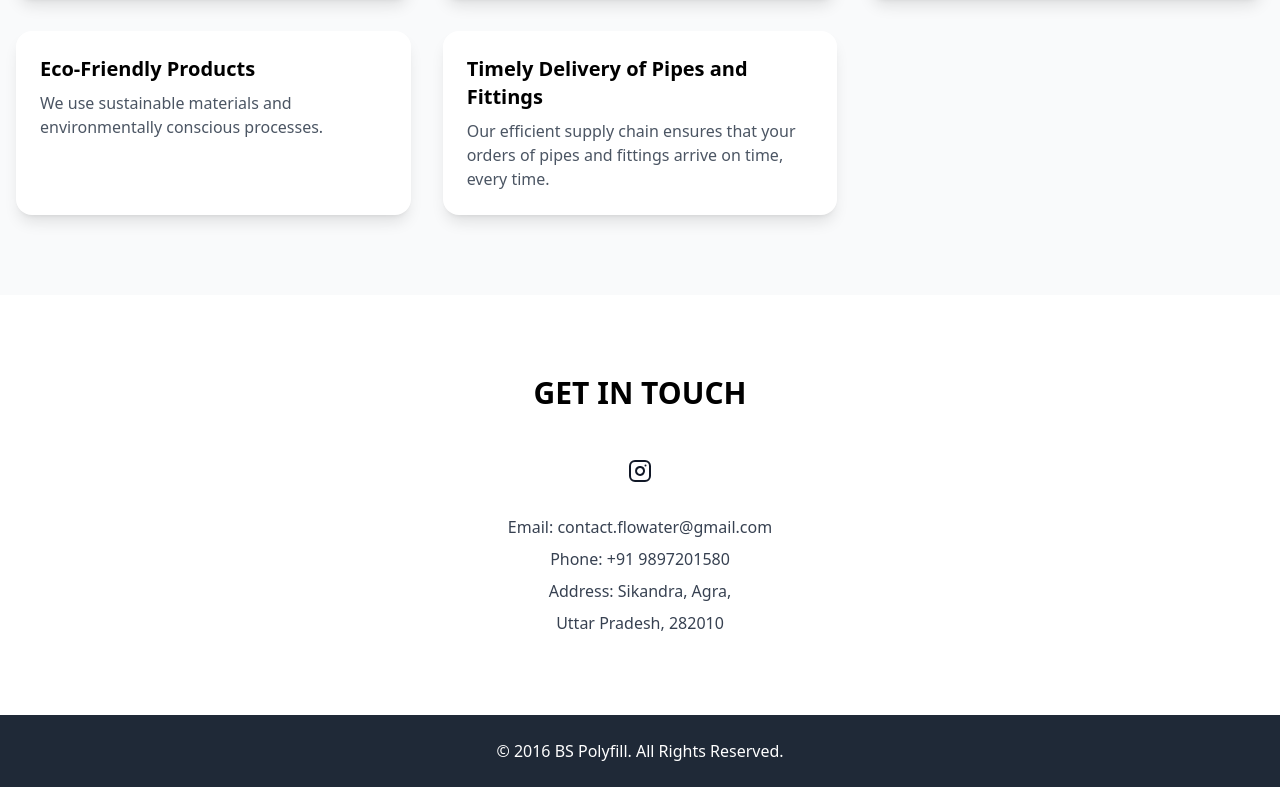
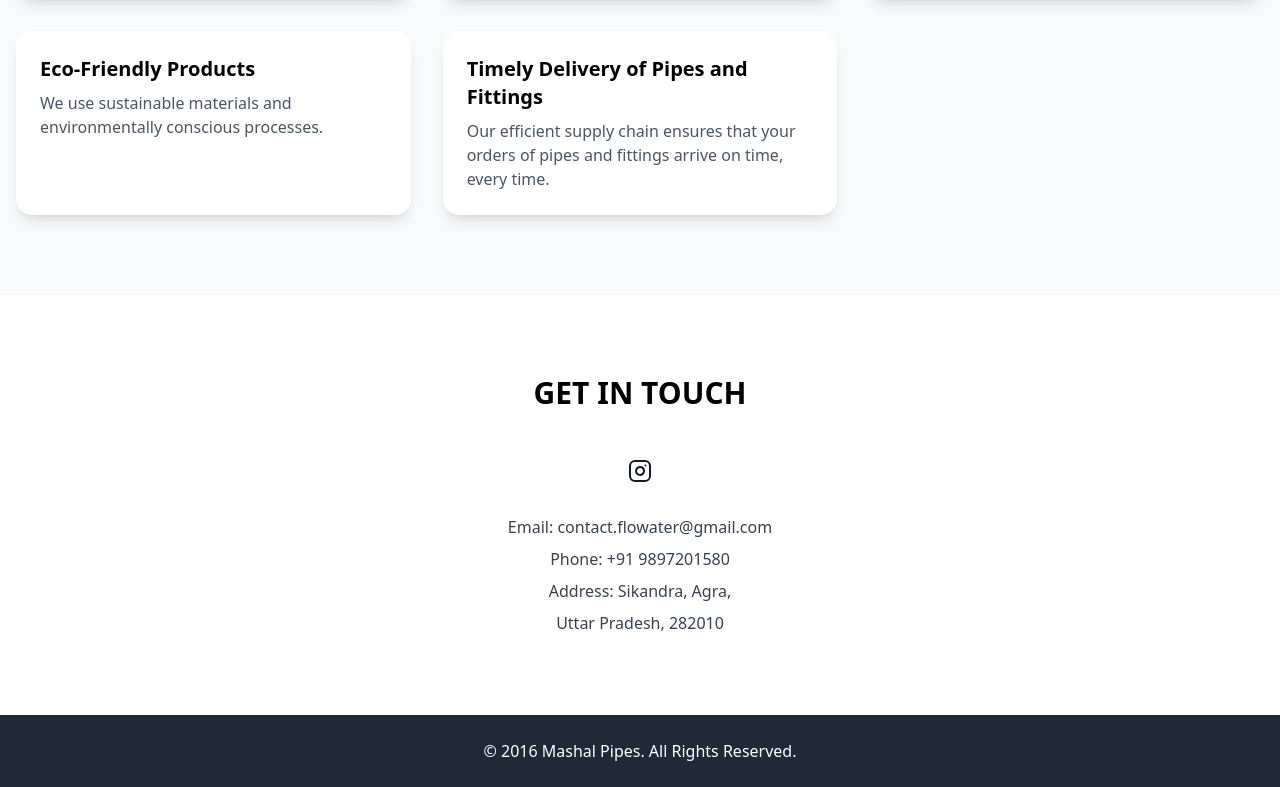
Before and after one commit to sparsh-01M/BS-Polyfill, a React (Vite) app in the folder frontend/: page / in a window 1280 px wide. Shown: the part 2705-3492 px from the top of the page. Built offline with nearby package versions, Linux system fonts and the light colour scheme.

Commit message:
Update App.tsx

```diff
--- a/frontend/src/App.tsx
+++ b/frontend/src/App.tsx
@@ -300,7 +300,7 @@
       {/* Footer */}
       <footer className="bg-gray-800 text-white py-6">
         <div className="max-w-7xl mx-auto text-center">
-          <p>&copy; 2016 BS Polyfill. All Rights Reserved.</p>
+          <p>&copy; 2016 Mashal Pipes. All Rights Reserved.</p>
         </div>
       </footer>
     </div>
```
